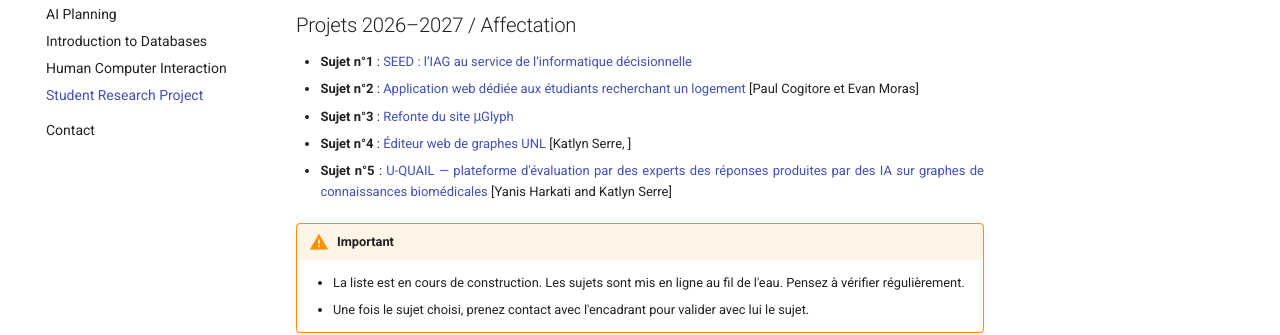
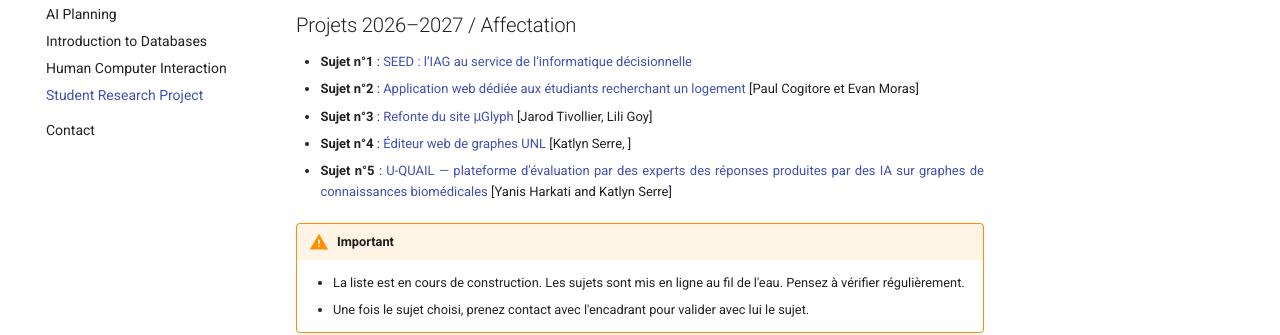
Before and after one commit to pellierd/homepage, an MkDocs documentation site: the page built from docs/teaching/srp.md, in a window 1280 px wide and 900 px high, scrolled down 877 px. Shown: the part 341-676 px from the top of the window. Built offline with MkDocs 1.6.1 and Material for MkDocs 9.7.7, drawn with Linux system fonts in a browser that asks for light colours.

Commit message:
Add students to ter subject

```diff
--- a/docs/teaching/srp.md
+++ b/docs/teaching/srp.md
@@ -37,7 +37,7 @@ La première période du projet est consacrée à l'élaboration des documents p
 
 - **Sujet n°1** : [SEED : l’IAG au service de l’informatique décisionnelle](srp/Sujet_1_2026.pdf)
 - **Sujet n°2** : [Application web dédiée aux étudiants recherchant un logement](srp/Sujet_2_2026.pdf) [Paul Cogitore et Evan Moras]
-- **Sujet n°3** : [Refonte du site μGlyph](srp/Sujet_3_2026.pdf)
+- **Sujet n°3** : [Refonte du site μGlyph](srp/Sujet_3_2026.pdf) [Jarod Tivollier, Lili Goy]
 - **Sujet n°4** : [Éditeur web de graphes UNL](srp/Sujet_4_2026.pdf) [Katlyn Serre, ]
 - **Sujet n°5** : [U-QUAIL — plateforme d'évaluation par des experts des réponses produites par des IA sur graphes de connaissances biomédicales](srp/Sujet_5_2026.pdf) [Yanis Harkati and Katlyn Serre]
 
```
